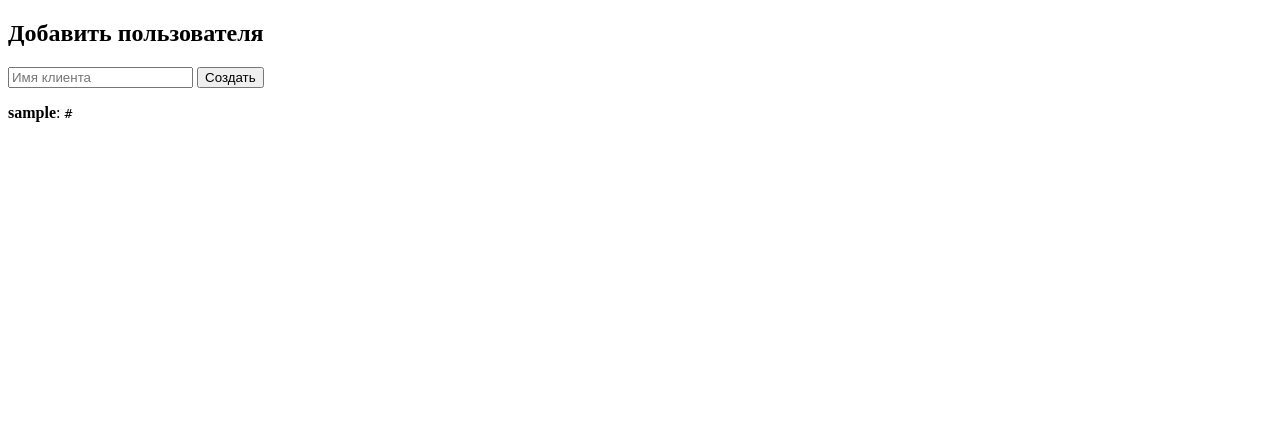
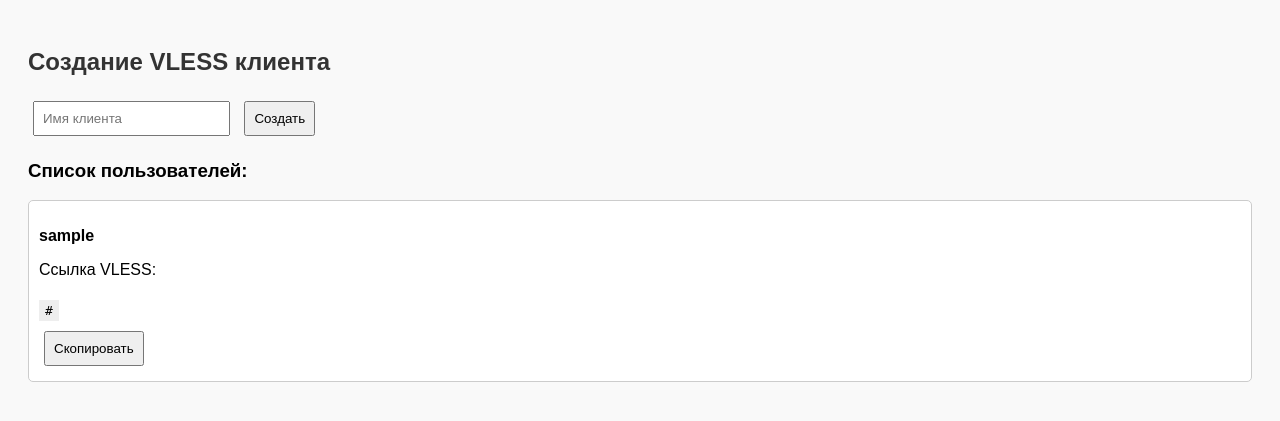
Before and after one commit to d163me/xray-panel, a Flask app: template templates/index.html in a window 1280 px wide. Shown: the top 421 px of the page. Run offline with Flask 3, Linux system fonts and the light colour scheme; the template is opened without the code that fills it: most values are stand-ins (such as "Sample title", 1, 10 or a date in 2020).

Commit message:
Update index.html

```diff
--- a/templates/index.html
+++ b/templates/index.html
@@ -1,14 +1,44 @@
 <!DOCTYPE html>
-<html>
-<head><title>Xray Панель</title></head>
+<html lang="ru">
+<head>
+    <meta charset="UTF-8">
+    <title>Xray Панель управления</title>
+    <style>
+        body { font-family: sans-serif; background: #f9f9f9; padding: 20px; }
+        h2 { color: #333; }
+        input, button { padding: 8px; margin: 5px; }
+        code { background: #eee; padding: 3px 6px; display: inline-block; margin: 5px 0; }
+        .client-box { border: 1px solid #ccc; border-radius: 5px; background: #fff; padding: 10px; margin-top: 10px; }
+    </style>
+</head>
 <body>
-    <h2>Добавить пользователя</h2>
+    <h2>Создание VLESS клиента</h2>
     <form method="post">
         <input name="username" placeholder="Имя клиента" required>
         <button type="submit">Создать</button>
     </form>
+
+    <h3>Список пользователей:</h3>
     {% for client in clients %}
-        <p><strong>{{ client.username }}</strong>: <code>{{ client.link }}</code></p>
+    <div class="client-box">
+        <p><strong>{{ client.username }}</strong></p>
+        <p>Ссылка VLESS:</p>
+        <code id="link-{{ loop.index }}">{{ client.link }}</code><br>
+        <button onclick="copyToClipboard('link-{{ loop.index }}')">Скопировать</button>
+    </div>
     {% endfor %}
+
+    <script>
+        function copyToClipboard(elementId) {
+            const el = document.getElementById(elementId);
+            const range = document.createRange();
+            range.selectNode(el);
+            window.getSelection().removeAllRanges();
+            window.getSelection().addRange(range);
+            document.execCommand("copy");
+            window.getSelection().removeAllRanges();
+            alert("Скопировано!");
+        }
+    </script>
 </body>
 </html>
```
